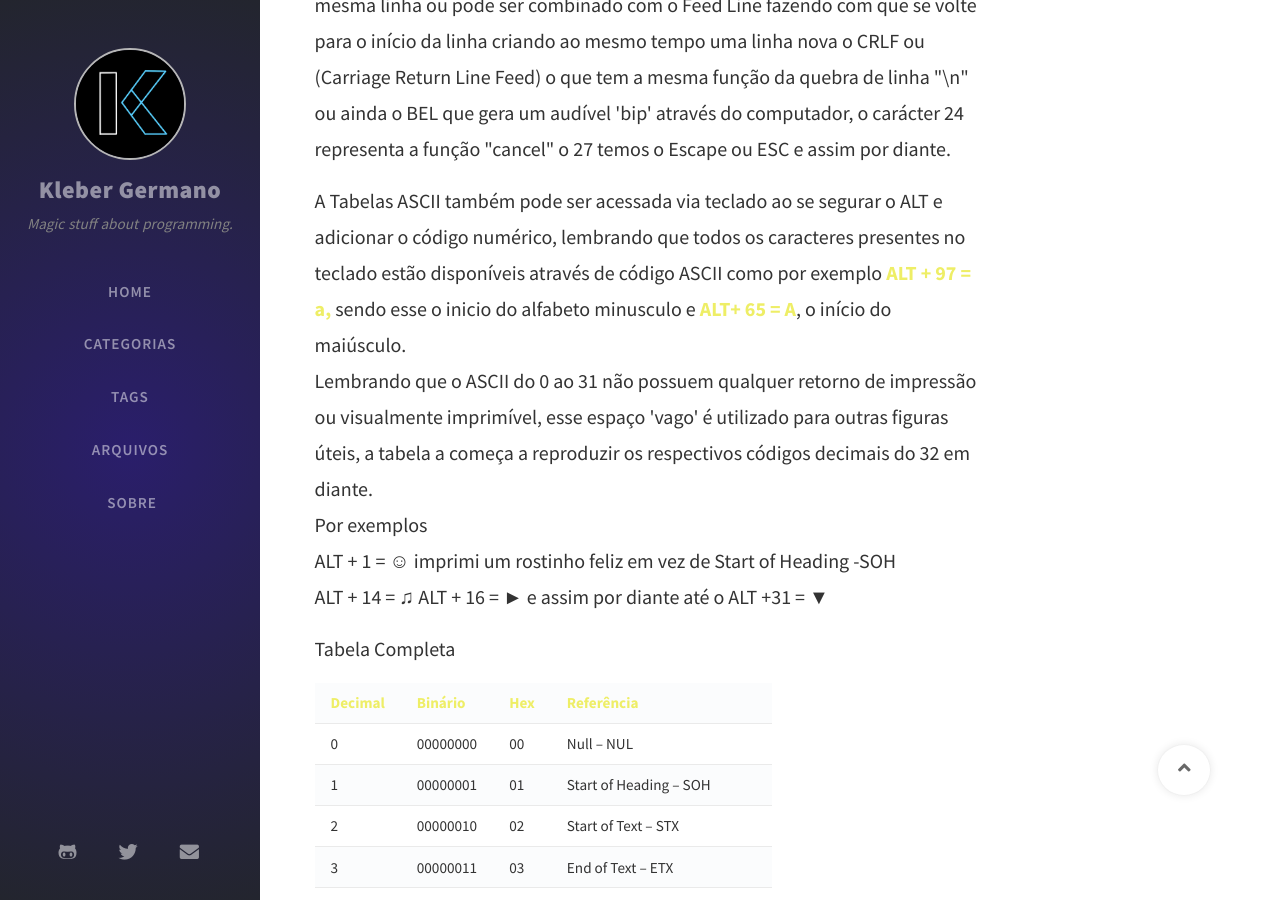
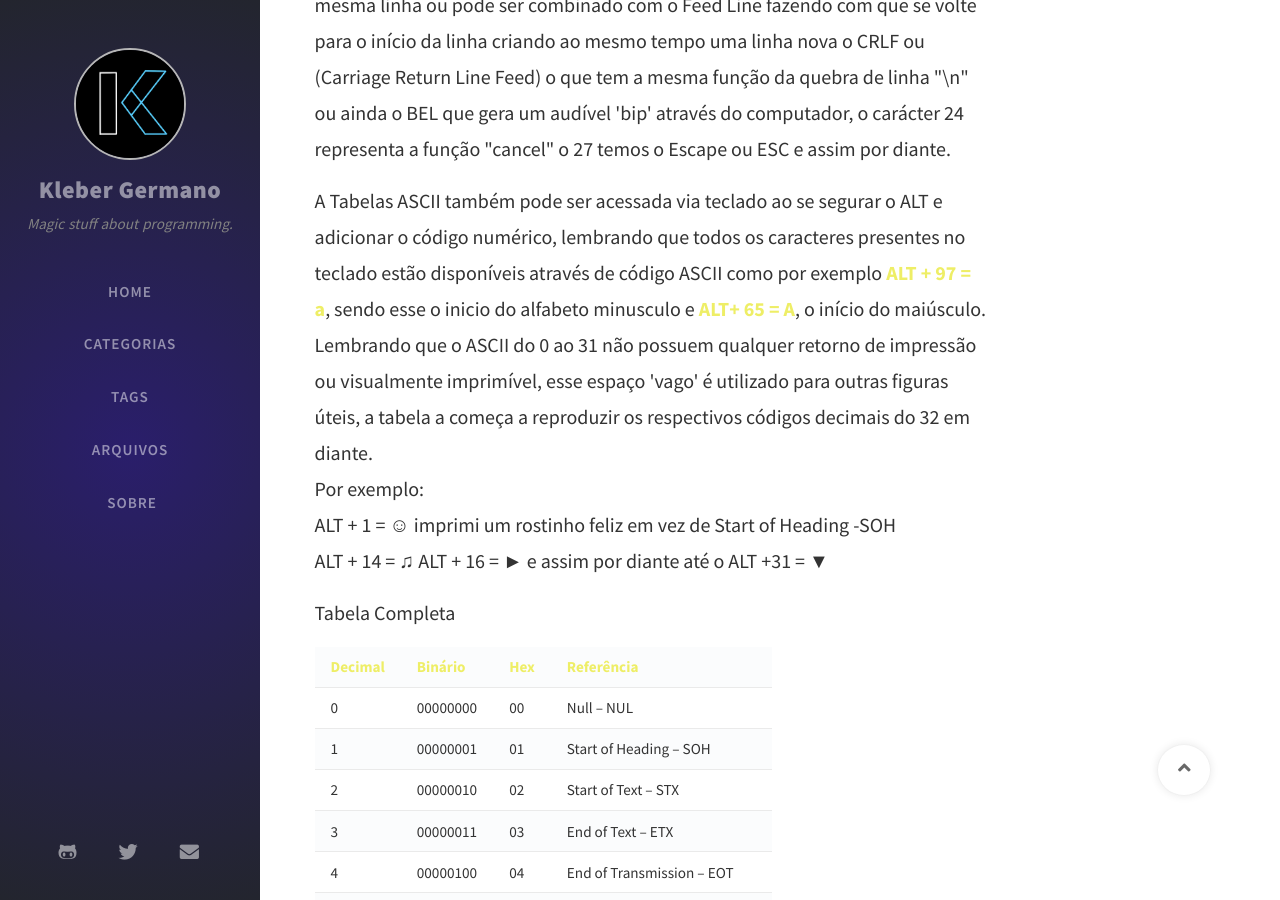
Before and after one commit to klebergermano/klebergermano.github.io, a Jekyll site: the page built from _posts/Dicionário/2020-11-29-tabela-ascii.md, in a window 1280 px wide and 900 px high, scrolled down 689 px. Built offline with Jekyll 4.4.1, drawn with Linux system fonts in a browser that asks for light colours; nearby versions of some CDN libraries; comment, search, counter and statistics services are not loaded.

Commit message:
Art. - A Tabela ASCII - correções

```diff
--- a/_posts/Dicionário/2020-11-29-tabela-ascii.md
+++ b/_posts/Dicionário/2020-11-29-tabela-ascii.md
@@ -21,7 +21,8 @@ image: /assets/img/posts/a-tabela-ascii-01.png
 <!-- /wp:paragraph -->
 
 <!-- wp:paragraph -->
-<p>A Tabelas ASCII também pode ser acessada via teclado ao se segurar o ALT  e adicionar o código numérico, lembrando que todos os caracteres presentes no teclado estão disponíveis  através de código ASCII como por exemplo  <strong>ALT + 97 = a, </strong>sendo esse o inicio do alfabeto minusculo e  <strong>ALT+ 65 =  A</strong>, o início do maiúsculo. <br>Lembrando que o ASCII do 0 ao 31 não possuem qualquer retorno de impressão ou visualmente imprimível, esse espaço 'vago' é utilizado para outras figuras úteis, a tabela a começa a reproduzir os respectivos códigos decimais do 32 em diante.<br>Por exemplos <br> ALT + 1 = ☺  imprimi um rostinho feliz em vez de Start of Heading -SOH <br>ALT + 14 = ♫ ALT + 16 = ► e assim por diante até o ALT +31 = ▼ </p>
+<p>A Tabelas ASCII também pode ser acessada via teclado ao se segurar o ALT  e adicionar o código numérico, lembrando que todos os caracteres presentes no teclado estão disponíveis  através de código ASCII como por exemplo  <strong>ALT + 97 = a</strong>, sendo esse o inicio do alfabeto minusculo e  <strong>ALT+ 65 =  A</strong>, o início do maiúsculo. <br>Lembrando que o ASCII do 0 ao 31 não possuem qualquer retorno de impressão ou visualmente imprimível, esse espaço 'vago' é utilizado para outras figuras úteis, a tabela a começa a reproduzir os respectivos códigos decimais do 32 em diante.
+<br>Por exemplo: <br> ALT + 1 = ☺  imprimi um rostinho feliz em vez de Start of Heading -SOH <br>ALT + 14 = ♫ ALT + 16 = ► e assim por diante até o ALT +31 = ▼ </p>
 <!-- /wp:paragraph -->
 
 <!-- wp:paragraph -->
```
